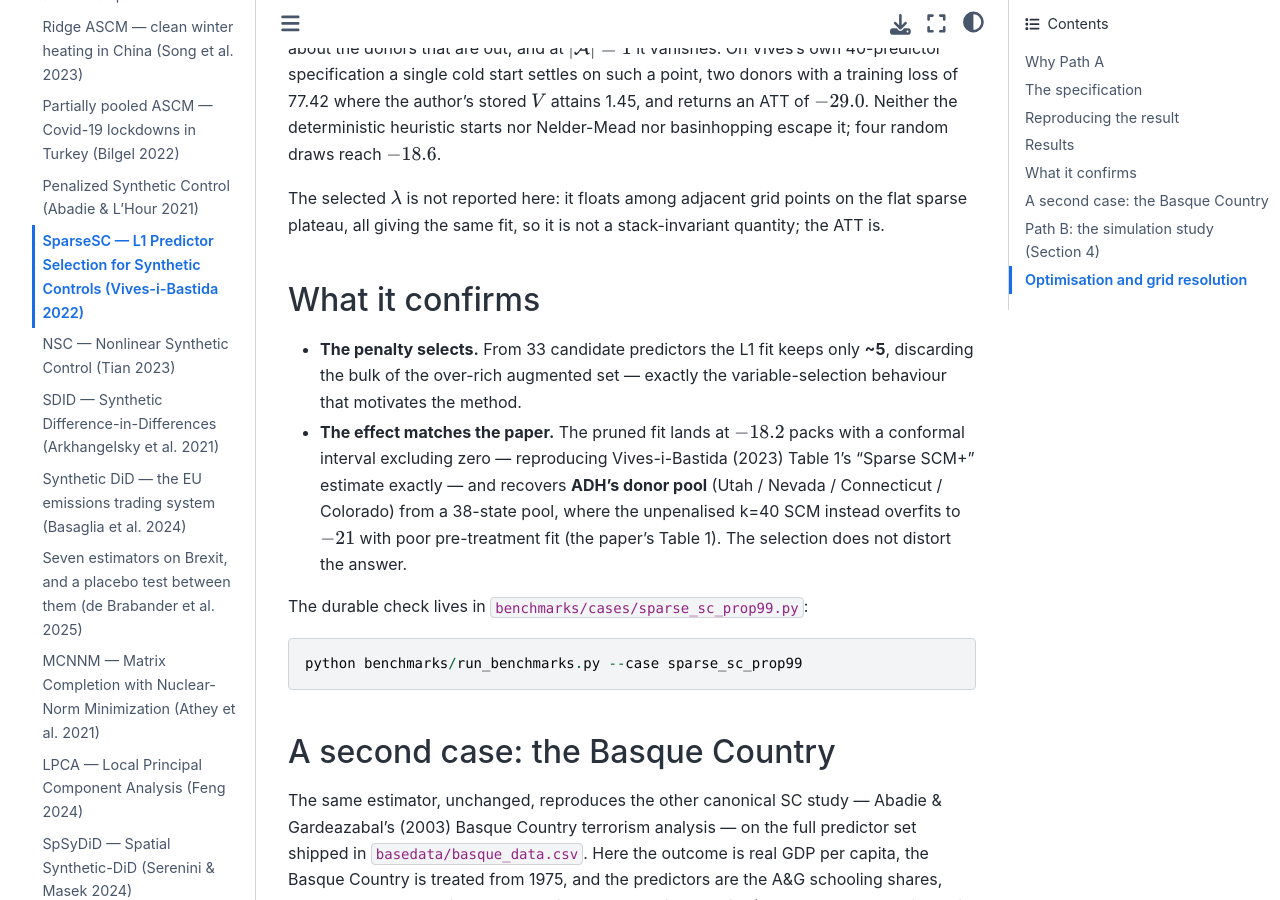
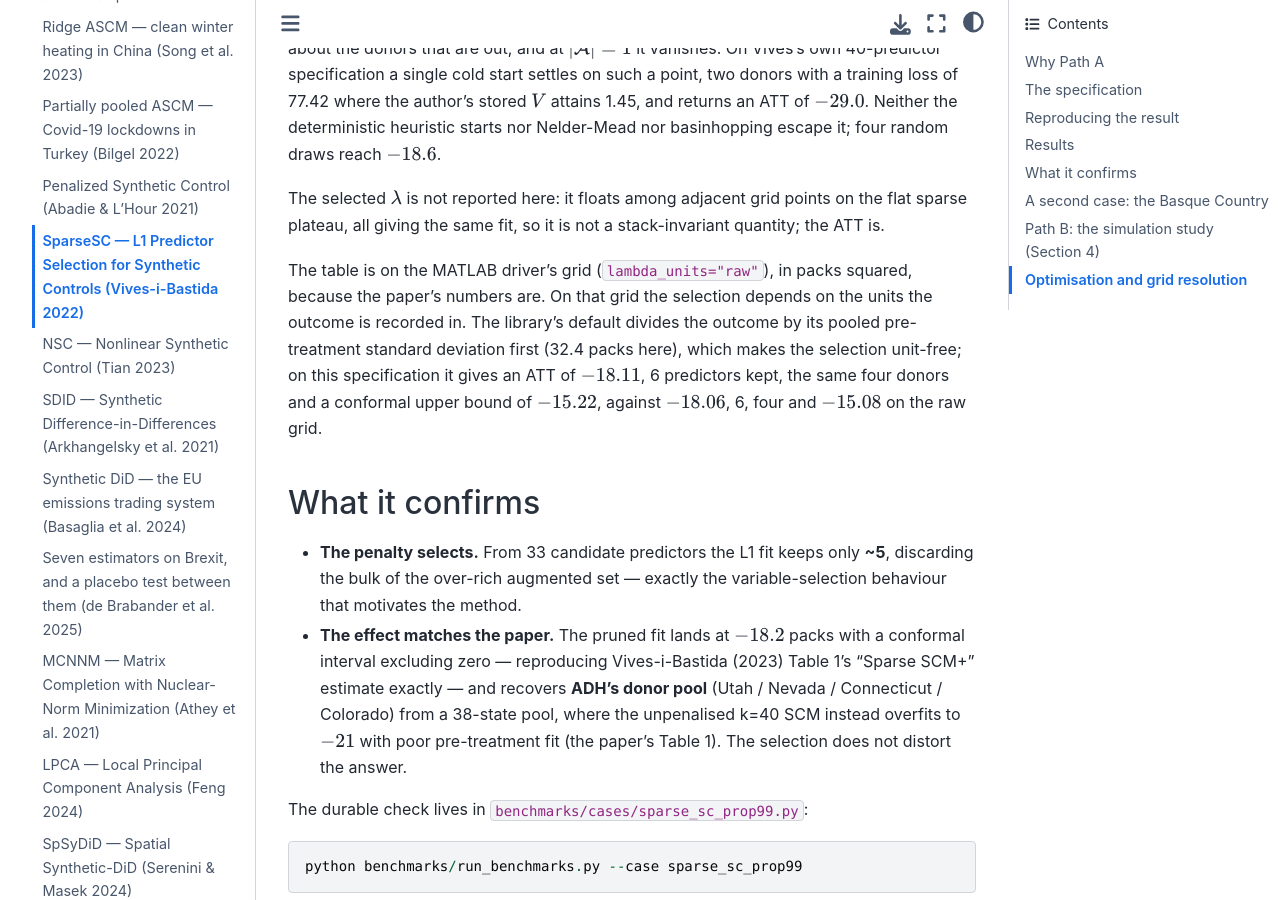
Before and after one commit to jgreathouse9/mlsynth, a Sphinx documentation site: the page built from docs/replications/sparse_sc.rst, in a window 1280 px wide and 900 px high, scrolled down 2704 px. Built offline with Sphinx 7.4.7 and the Sphinx Book theme 1.1.4, drawn with Linux system fonts in a browser that asks for light colours; pages that are not in the unit, such as notebooks, are missing from menus.

Commit message:
SparseSC replication page: record the unit-free default on Proposition 99
Measured on the benchmark specification: the default grid gives an ATT of
-18.11, 6 predictors and the same four donors, against -18.06, 6 and four on
the raw grid the paper used.

Co-Authored-By: Claude Opus 5.5 <noreply@anthropic.com>
Claude-Session: https://claude.ai/code/session_015EZSWd9YGa1uyuqzFqRpdQ

```diff
--- a/docs/replications/sparse_sc.rst
+++ b/docs/replications/sparse_sc.rst
@@ -135,6 +135,15 @@ random draws reach :math:`-18.6`.
 The selected :math:`\lambda` is not reported here: it floats among adjacent
 grid points on the flat sparse plateau, all giving the same fit, so it is not a
 stack-invariant quantity; the ATT is.
+
+The table is on the MATLAB driver's grid (``lambda_units="raw"``), in packs
+squared, because the paper's numbers are. On that grid the selection depends
+on the units the outcome is recorded in. The library's default divides the
+outcome by its pooled pre-treatment standard deviation first (32.4 packs here),
+which makes the selection unit-free; on this specification it gives an ATT of
+:math:`-18.11`, 6 predictors kept, the same four donors and a conformal upper
+bound of :math:`-15.22`, against :math:`-18.06`, 6, four and :math:`-15.08` on
+the raw grid.
 
 What it confirms
 ----------------
```
